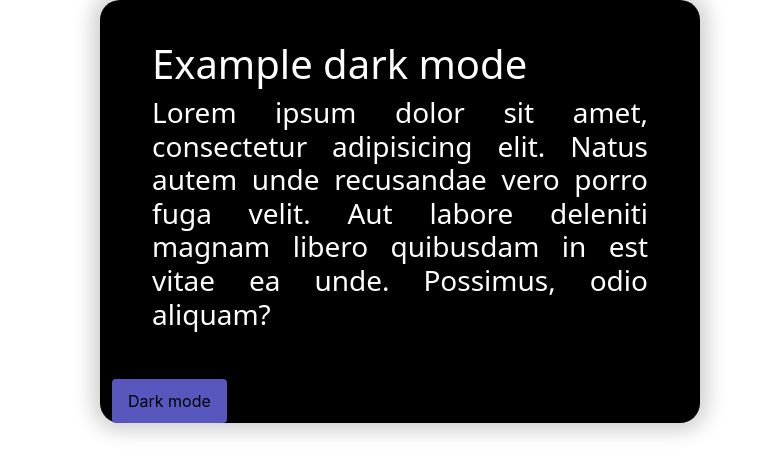
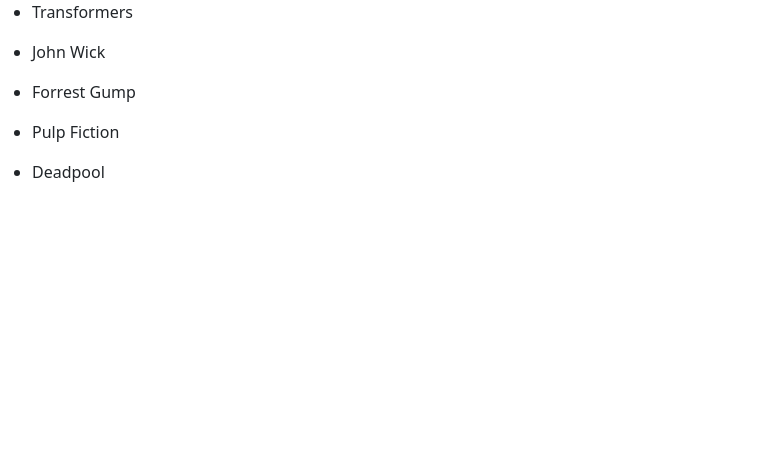
Before and after one commit to NatanVieira/M1S11, an Angular app: page / in a window 1280 px wide. Shown: the top 476 px of the page, without its empty margins (0-763 px from the left). Built offline with nearby package versions, Linux system fonts and the light colour scheme.

Commit message:
M1S11 - Exercicio 3

```diff
--- a/src/app/app.component.html
+++ b/src/app/app.component.html
@@ -1 +1 @@
-<app-exercicio02></app-exercicio02>
+<app-exercicio03></app-exercicio03>
--- a/src/app/app.module.ts
+++ b/src/app/app.module.ts
@@ -4,12 +4,14 @@
 import { AppComponent } from './app.component';
 import { Exercicio01Component } from './components/exercicio01/exercicio01.component';
 import { Exercicio02Component } from './components/exercicio02/exercicio02.component';
+import { Exercicio03Component } from './components/exercicio03/exercicio03.component';
 
 @NgModule({
   declarations: [
     AppComponent,
     Exercicio01Component,
-    Exercicio02Component
+    Exercicio02Component,
+    Exercicio03Component
   ],
   imports: [
     BrowserModule
--- /dev/null
+++ b/src/app/components/exercicio03/exercicio03.component.html
@@ -0,0 +1,3 @@
+<ul *ngFor="let filme of arrayList">
+    <li>{{filme}}</li>
+</ul>
--- /dev/null
+++ b/src/app/components/exercicio03/exercicio03.component.ts
@@ -0,0 +1,15 @@
+import { Component, OnInit } from '@angular/core';
+
+@Component({
+  selector: 'app-exercicio03',
+  templateUrl: './exercicio03.component.html',
+  styleUrls: ['./exercicio03.component.scss']
+})
+export class Exercicio03Component implements OnInit {
+  arrayList: string[] = ['Transformers','John Wick','Forrest Gump', 'Pulp Fiction','Deadpool'];
+  constructor() { }
+
+  ngOnInit(): void {
+  }
+
+}
```
Also changed, not shown: src/app/components/exercicio03/exercicio03.component.scss (added).
